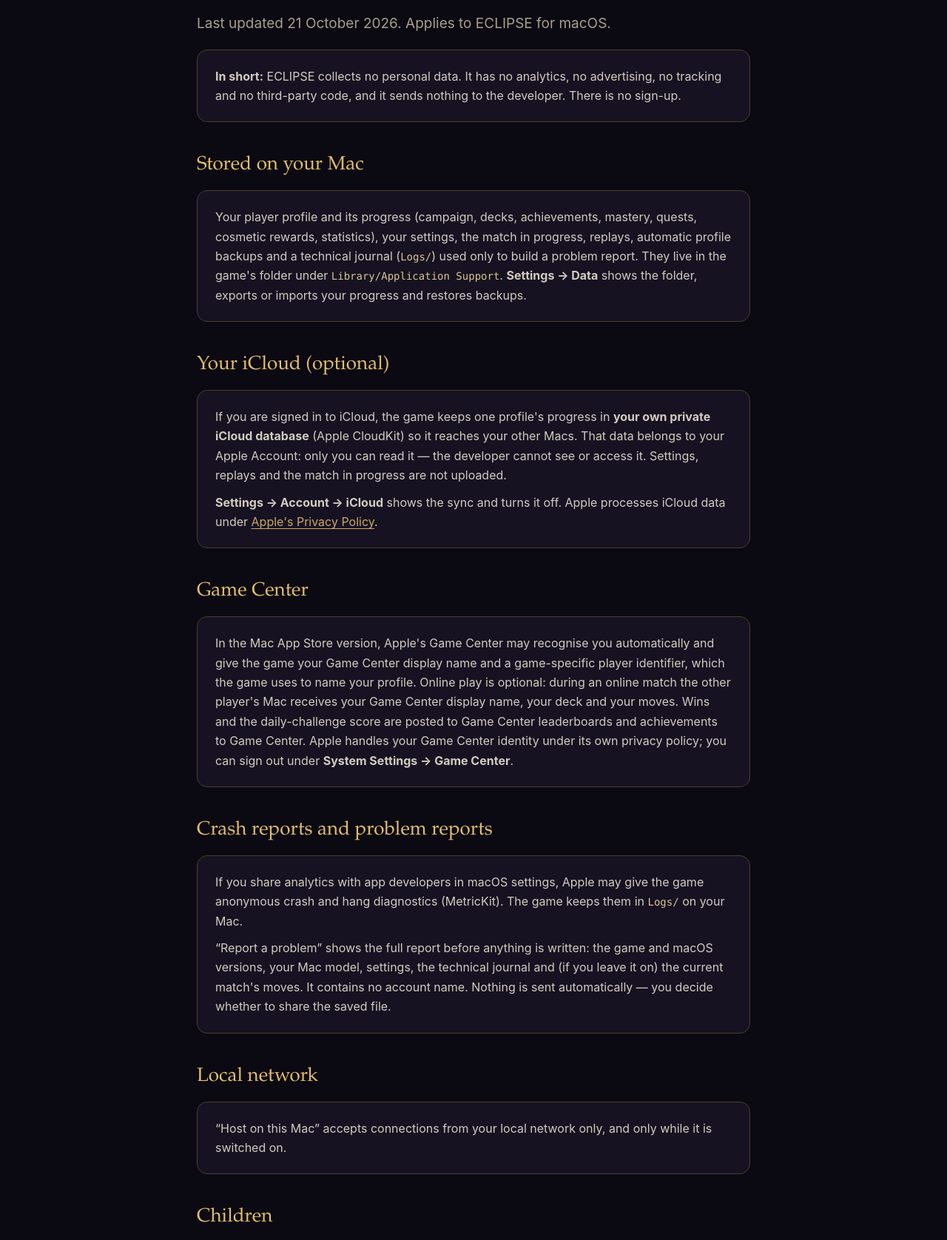
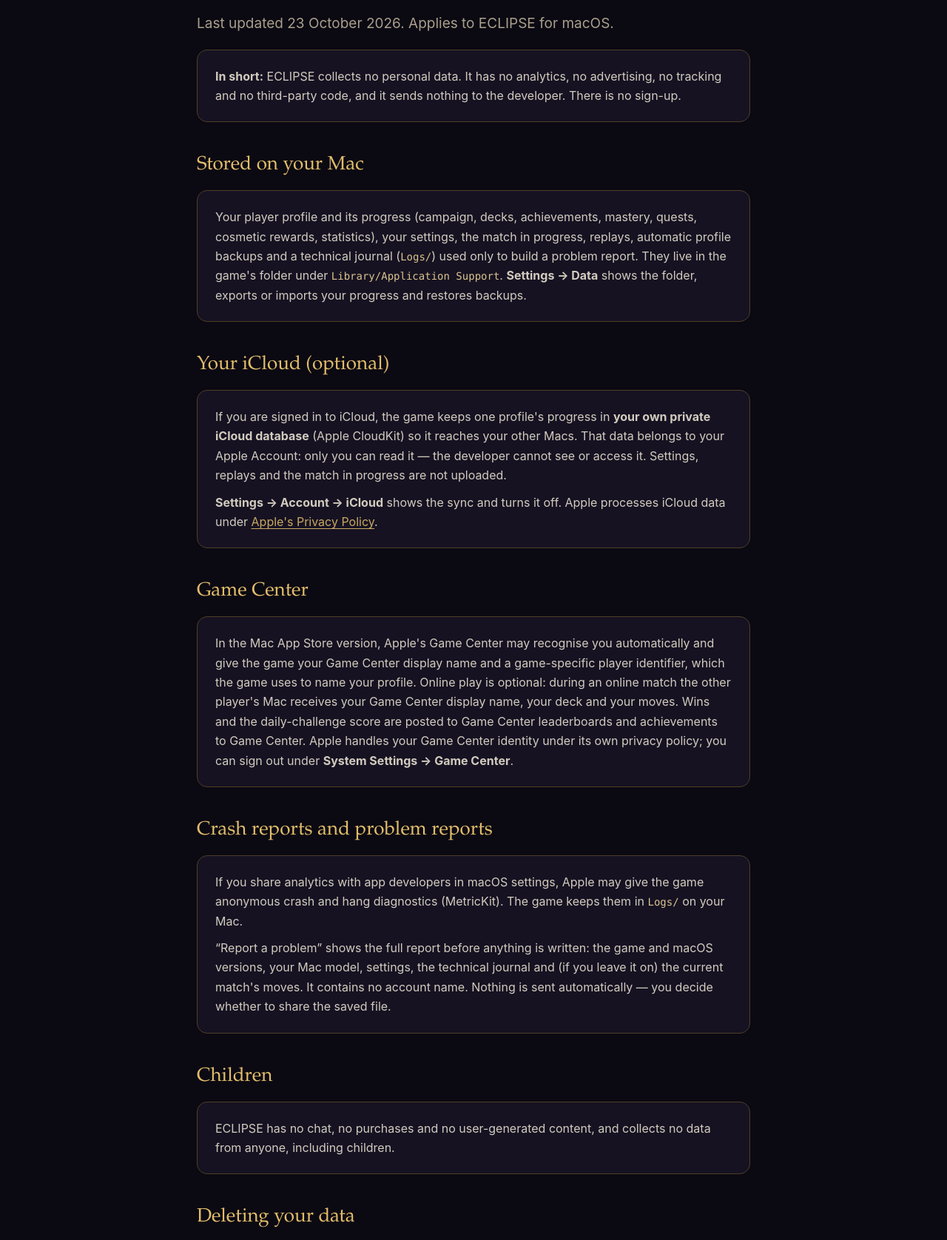
Before and after one commit to smerticariu/eclipse-game, a plain HTML site: page privacy.html in a window 1280 px wide. Shown: the part 175-1851 px from the top of the page at 74% size. Drawn offline with Linux system fonts and the light colour scheme.

Commit message:
Online is Game Center only: no local-network hosting

```diff
--- a/privacy.html
+++ b/privacy.html
@@ -17,7 +17,7 @@
 
 <main class="page"><div class="wrap narrow">
   <h1>Privacy Policy</h1>
-  <p class="lead">Last updated 21 October 2026. Applies to ECLIPSE for macOS.</p>
+  <p class="lead">Last updated 23 October 2026. Applies to ECLIPSE for macOS.</p>
 
   <div class="card"><p><b>In short:</b> ECLIPSE collects no personal data. It has no analytics, no advertising, no tracking and no third-party code, and it sends nothing to the developer. There is no sign-up.</p></div>
 
@@ -43,9 +43,6 @@
     <p>“Report a problem” shows the full report before anything is written: the game and macOS versions, your Mac model, settings, the technical journal and (if you leave it on) the current match's moves. It contains no account name. Nothing is sent automatically — you decide whether to share the saved file.</p>
   </div>
 
-  <h2>Local network</h2>
-  <div class="card"><p>“Host on this Mac” accepts connections from your local network only, and only while it is switched on.</p></div>
-
   <h2>Children</h2>
   <div class="card"><p>ECLIPSE has no chat, no purchases and no user-generated content, and collects no data from anyone, including children.</p></div>
 
```
Also changed, not shown: support.html (+1 -1 lines).
